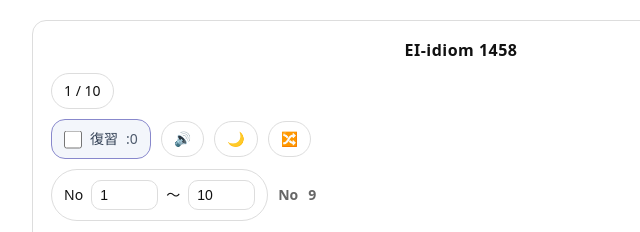
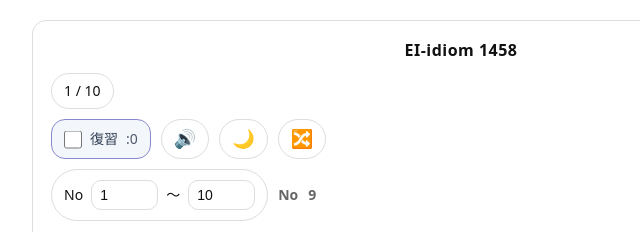
Before and after one commit to hyottoco/ei-idiom, a plain HTML site: page index.html in a window 1280 px wide. Shown: the top 232 px of the page, 179-819 px from the left. Drawn offline with Linux system fonts and the light colour scheme.

Commit message:
Add files via upload

```diff
--- a/index.html
+++ b/index.html
@@ -99,6 +99,11 @@
       transition: background .2s ease, border-color .2s ease, color .2s ease;
     }
     button:active{ transform: translateY(1px); }
+
+    /* ★今回の修正点：アイコン系だけ少し大きく */
+    button.small.toggle{
+      font-size: 18px;
+    }
 
     /* ★ここに追加（発音ボタンだけ右寄せ） */
     #speakBtn{
```
